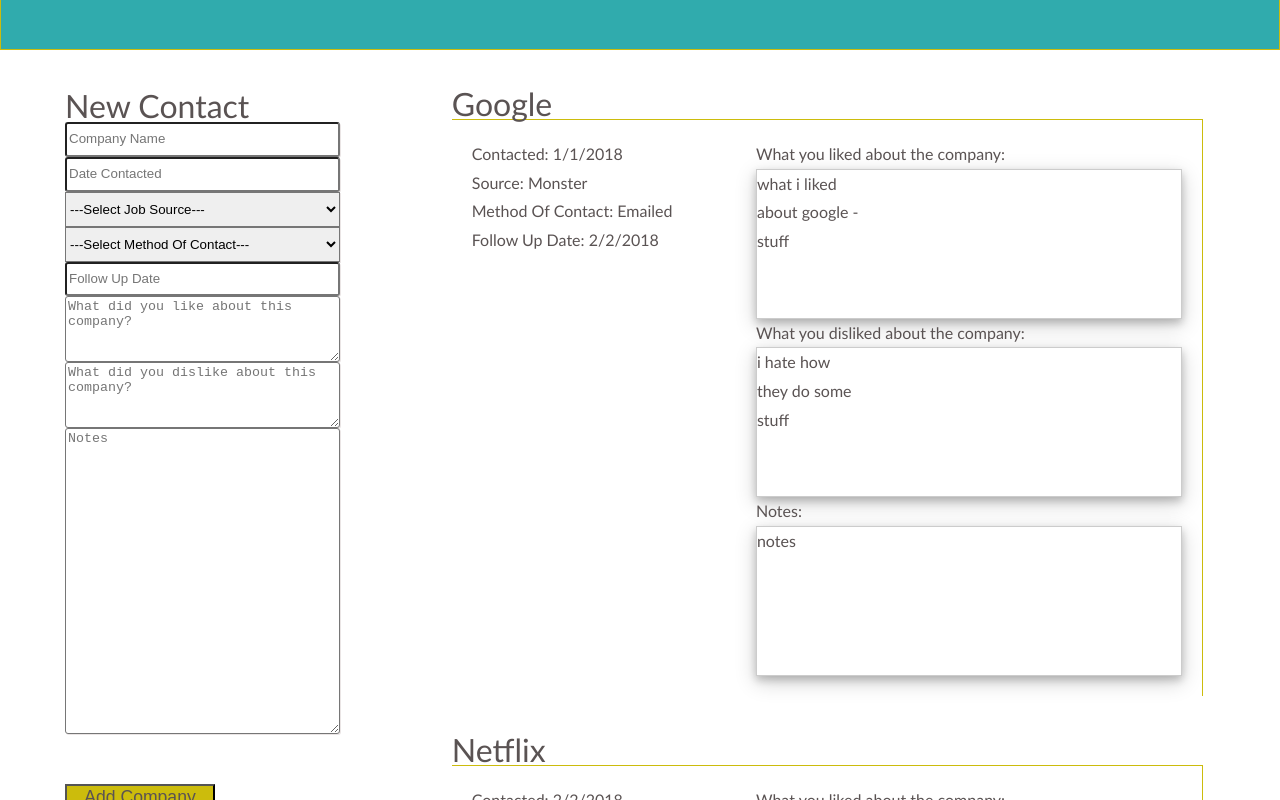
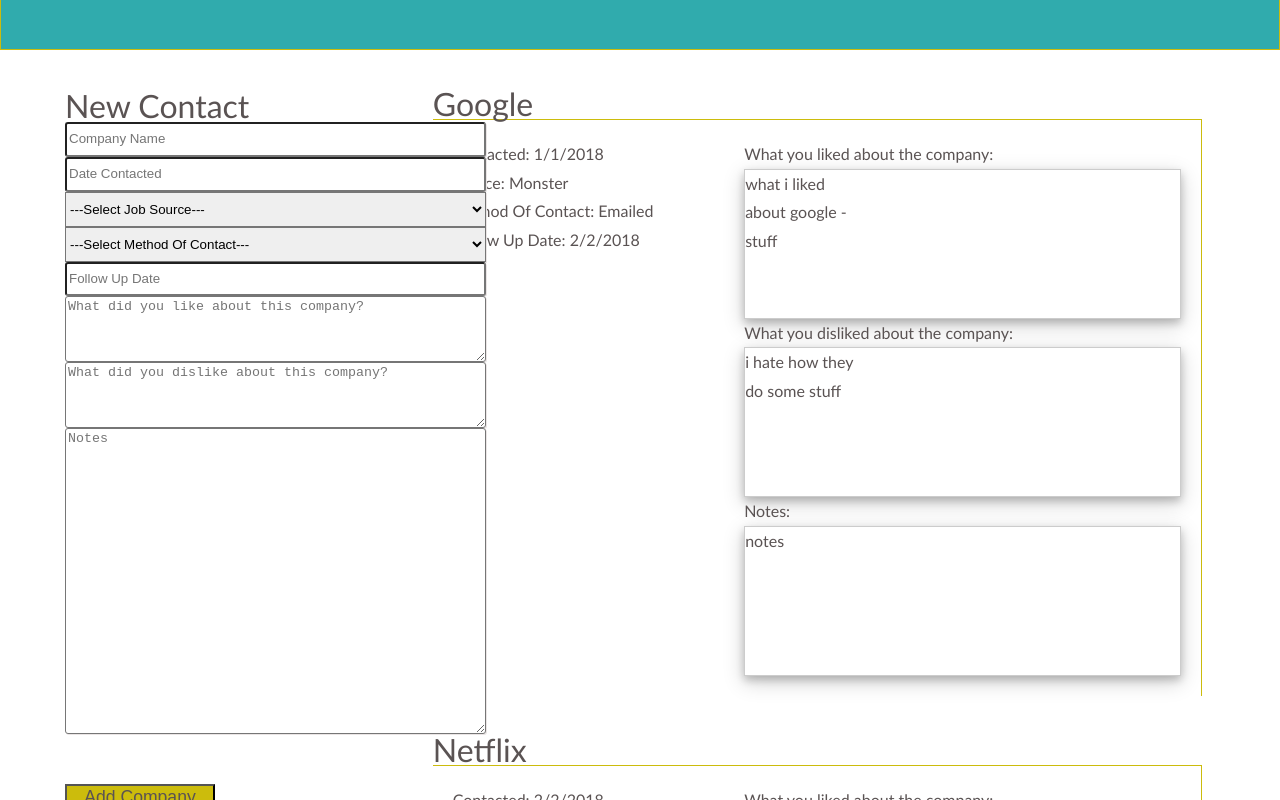
Before and after one commit to BeneventoFrank/JobTracker, a React (Create React App) app in the folder apptracker/: page / in a window 1280 px wide. Shown: the top 800 px of the page. Built offline with nearby package versions, Linux system fonts and the light colour scheme.

Commit message:
fixed the layout so the form is static

```diff
--- a/apptracker/src/static/css/index.css
+++ b/apptracker/src/static/css/index.css
@@ -217,7 +217,6 @@
 }
 .historyContainer {
   width: 70%;
-  padding-left: 20px;
   padding-right: 20px;
 }
 .formContainer {
@@ -225,6 +224,7 @@
 }
 .frmAddJobApplication {
   display: flex;
+  position: fixed;
   flex-direction: column;
   justify-content: space-around;
   min-height: 700px;
--- a/apptracker/src/static/less/history.less
+++ b/apptracker/src/static/less/history.less
@@ -1,5 +1,4 @@
 .historyContainer {
     width: 70%;
-    padding-left:20px;
     padding-right:20px;
   }
--- a/apptracker/src/static/less/inputForm.less
+++ b/apptracker/src/static/less/inputForm.less
@@ -1,5 +1,6 @@
 .frmAddJobApplication {
     display: flex;
+    position: fixed;
     flex-direction: column;
     justify-content: space-around;
     min-height: 700px;
```
